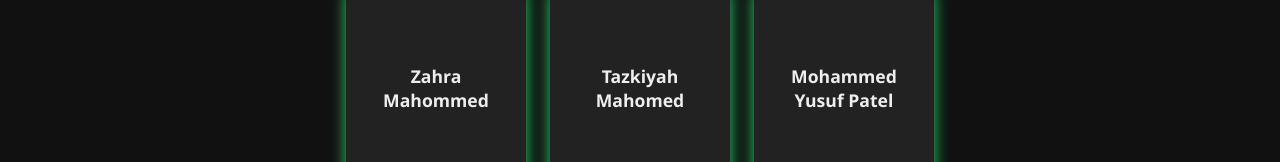
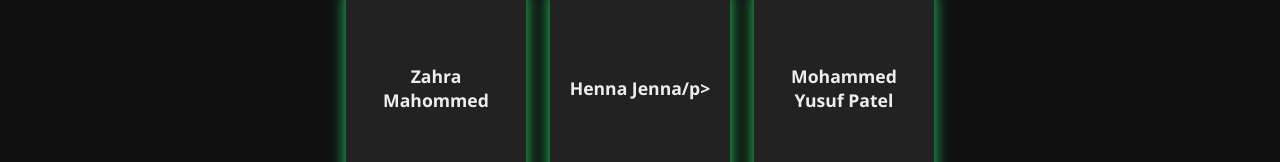
Before and after one commit to AQDesigns0/AQDesigns, a plain HTML site: page index.html in a window 1280 px wide. Shown: the part 1892-2054 px from the top of the page. Drawn offline with Linux system fonts and the light colour scheme.

Commit message:
Update index.html

```diff
--- a/index.html
+++ b/index.html
@@ -193,7 +193,7 @@
         <p class="ambassador-name">Zahra Mahommed</p>
       </div>
       <div class="img">
-        <p class="ambassador-name">Tazkiyah Mahomed</p>
+        <p class="ambassador-name">Henna Jenna/p>
       </div>
       <div class="img">
         <p class="ambassador-name">Mohammed Yusuf Patel</p>
```
